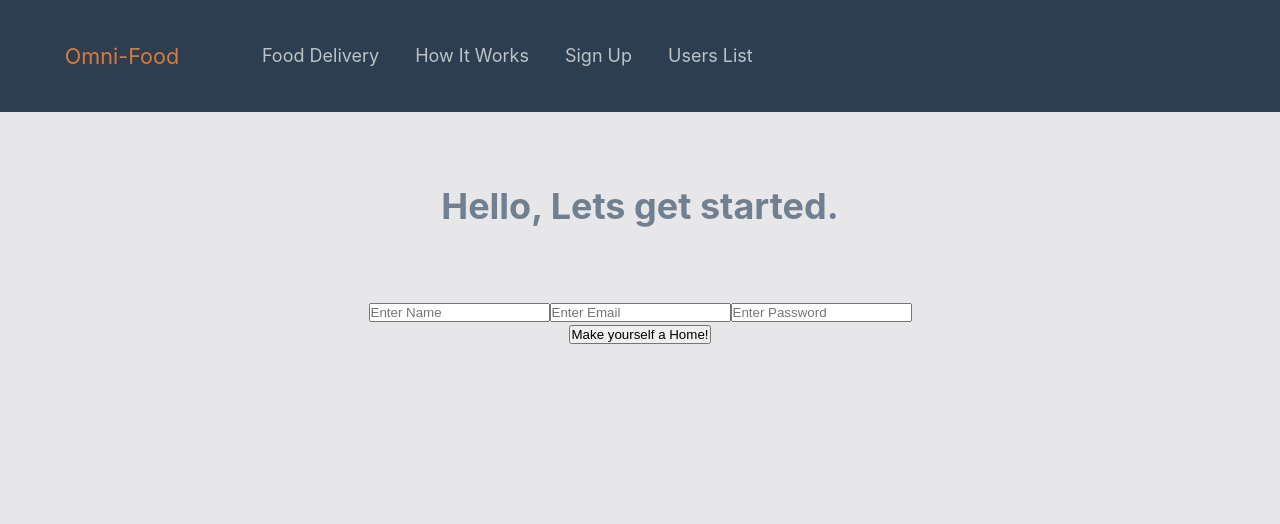
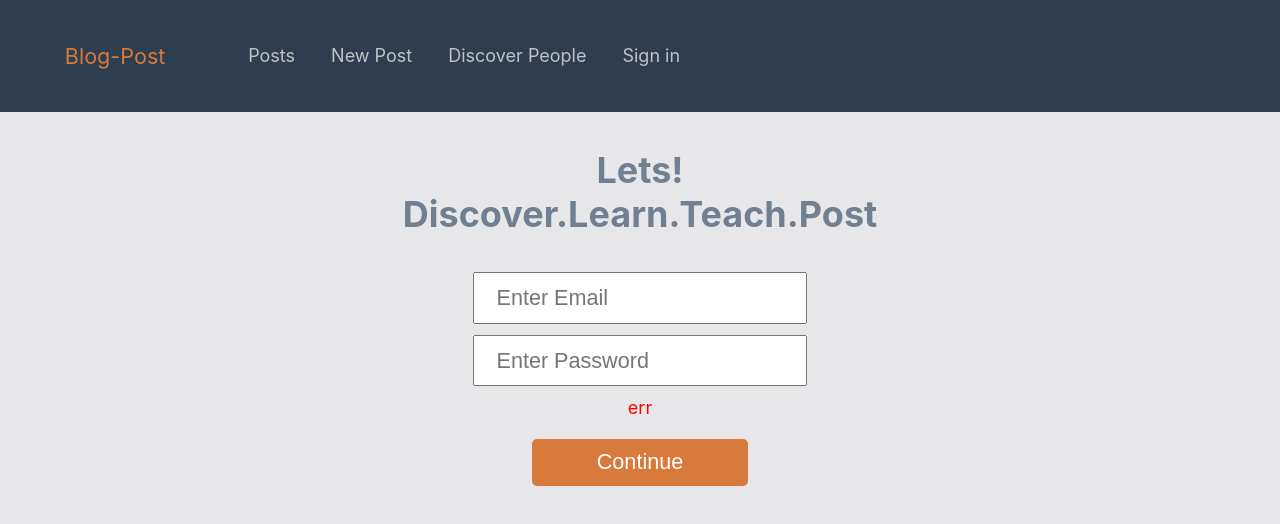
Before and after one commit to Pratikshinde1497/omnifood-ui, a React (Create React App) app: page /add-user in a window 1280 px wide. Shown: the top 524 px of the page. Built offline with nearby package versions, Linux system fonts and the light colour scheme.

Commit message:
add create-post, list-posts view

```diff
--- a/src/App.css
+++ b/src/App.css
@@ -14,7 +14,7 @@ body {
 
 h3 {
   color: slategray;
-  margin: 2em;
+  margin: 1em;
   font-size: 200%;
   font-style: 100;
 }
@@ -68,3 +68,37 @@ h3 {
 .component {
   height: auto;
 }
+
+.container {
+  width: 50%;
+  margin: auto auto;
+}
+
+.formContainer {
+  text-align: -webkit-center;
+}
+
+.inputField {
+  padding: .5em 1em;
+  display: block;
+  margin-bottom: .5em;
+  font-size: 120%;
+}
+
+.btn {
+  padding: .5em 3em;
+  margin-top: 1.5em;
+  font-size: 120%;
+}
+
+.continue {
+  color: #fff;
+  background-color: #d87a3b;
+  border-style: none;
+  border-radius: 5px;
+}
+
+.errField {
+  height: .5em;
+  color: red;
+}
--- a/src/App.js
+++ b/src/App.js
@@ -3,8 +3,8 @@ import { BrowserRouter as Router, Route } from "react-router-dom";
 import { Navbar } from "./components/navbar";
 import { CreatePost } from "./components/create-post";
 import { AddUser } from "./components/add-user";
-import { MenuList } from "./components/menu-list";
-import { UsersList } from "./components/list-user";
+import { PostList } from "./components/list-posts";
+import { UsersList } from "./components/list-users";
 
 
 
@@ -43,7 +43,7 @@ class App extends Component {
         <Router>
           <Navbar/>
             <div className="component">
-              <Route path="/" exact component={MenuList} />
+              <Route path="/" exact component={PostList} />
               <Route path="/create-post" component={CreatePost} />
               <Route path="/add-user" component={AddUser} />
               <Route path="/users" component={UsersList}/>
--- a/src/components/add-user.css
+++ /dev/null
@@ -1,34 +0,0 @@
-.container {
-  /* background-color: blueviolet; */
-  width: 50%;
-  margin: auto auto;
-}
-
-/* .navbr {
-  background-color: darkslategray;
-  color: aliceblue;
-}
-
-input{
-  display: block;
-
-  margin-bottom: .5em;
-  text-align: center;
-  width: webkit-fill-available;
-}
-
-/* input :focus,
-input :active {
-  border: slategray;
-} */
-
-/* li {
-  list-style-type: none;
-  color: brown;
-}
-
-h3 {
-  color: slategray;
-  margin-top: 1;
-  margin-bottom: 1.5em;
-} */
--- a/src/components/add-user.js
+++ b/src/components/add-user.js
@@ -1,30 +1,24 @@
 import React, { Component } from 'react'
 import axios from "axios";
-import "./add-user.css"
+
 export class AddUser extends Component {
-
   constructor(props) {
     super(props);
 
-
-    this.setName = this.setName.bind(this);
     this.setEmail = this.setEmail.bind(this);
     this.setPassword = this.setPassword.bind(this);
     this.onSubmit = this.onSubmit.bind(this)
 
     this.state = {
-      name : '',
+      user: [],
       email: '',
-      password: ''
+      password: '',
+      err: ''
     }
-
-
   }
 
-  setName(e) {
-    this.setState({
-      name: e.target.value
-    })
+  componentDidMount() {
+
   }
 
   setEmail(e) {
@@ -40,38 +34,42 @@ export class AddUser extends Component {
   }
 
   onSubmit(e) {
-    // console.log(this.state);
     e.preventDefault();
-    const newUser = {
-      name: this.state.name,
+    const user = {
       email: this.state.email,
       password: this.state.password
     }
-    console.log({newUser: newUser});
+    axios.post("http://localhost:8000/isUser/", user)
+    .then(res=> res.json())
+    .then(res=> this.setState({
+      user: res
+    }))
+    .catch(err=> this.setState({
+      err: err
+    }))
 
-    axios.post("http://localhost:8000/users/", {newUser})
-    .then(res=> console.log(res.data))
-    .catch(err=> console.log(err));
+    // this.setState({
+    //   email: '',
+    //   password: '',
+    //   err: ''
+    // })
 
-    this.setState({
-      name: '',
-      email: '',
-      password: ''
-    })
-
-    window.location='/'
+    // window.location='/'
   }
 
   render() {
     return (
       <div className="container">
-        <h3>Hello, Lets get started.</h3>
-        <form onSubmit={this.onSubmit} >
-          <input type="text" placeholder="Enter Name" value={this.state.name} onChange={this.setName}/>
-          <input type="email" placeholder="Enter Email" value={this.state.email} onChange={this.setEmail}/>
-          <input type="password" placeholder="Enter Password" value={this.state.password} onChange={this.setPassword}/>
-
-          <button type="Submit">Make yourself a Home!</button>
+        <h3>Lets! Discover.Learn.Teach.Post</h3>
+        <form onSubmit={this.onSubmit} className="formContainer">
+          <input className="inputField" type="email" placeholder="Enter Email" value={this.state.email} onChange={this.setEmail}/>
+          <input className="inputField" type="password" placeholder="Enter Password" value={this.state.password} onChange={this.setPassword}/>
+          {
+            (this.state.err)
+          ? <p className="errField">{this.state.err}</p>
+          : <p className="errField">err</p>
+        }
+          <button className="btn continue" type="Submit">Continue</button>
         </form>
       </div>
     )
--- a/src/components/create-post.js
+++ b/src/components/create-post.js
@@ -2,14 +2,70 @@ import React, { Component } from 'react'
 // import PropTypes from 'prop-types'
 
 export class CreatePost extends Component {
-  // static propTypes = {
+  constructor(props) {
+    super(props);
 
-  // }
+    this.setTitle = this.setTitle.bind(this);
+    this.setContent = this.setContent.bind(this);
+    this.setComments = this.setComments.bind(this);
+    this.onSubmit = this.onSubmit.bind(this)
+
+    this.state = {
+      title: '',
+      content: '',
+      author: '',
+      comments: [],
+    }
+  }
+
+  setTitle(e) {
+    this.setState({
+      title: e.target.value
+    })
+  }
+
+  setContent(e) {
+    this.setState({
+      content: e.target.value
+    })
+  }
+
+  setComments(e) {
+    this.setState({
+      comments: [...e.target.value]
+    })
+  }
+
+  onSubmit(e) {
+    e.preventDefault();
+    let {title, content} = this.state;
+    console.log(title, content);
+    let newBlog = {
+      title,
+      content,
+      author: '',
+
+    }
+
+    axios.post("http://localhost:8000/blogs/", newBlog)
+    .then(res=> res.json())
+    .then(res=> this.setState({
+      user: res
+    }))
+    .catch(err=> this.setState({
+      err: err
+    }))
+  }
 
   render() {
     return (
       <div>
-        <p>CreatePost</p>
+        <h3>Lets! Do It</h3>
+        <form onSubmit={this.onSubmit} className="formContainer">
+          <input className="inputField" type="text" placeholder="Title" value={this.state.title} onChange={this.setTitle}/>
+          <textarea className="inputField" placeholder="Post Content" value={this.state.content} onChange={this.setContent}/>
+          <button className="btn continue" type="Submit">Post It!</button>
+        </form>
       </div>
     )
   }
--- a/src/components/menu-list.js
+++ b/src/components/list-posts.js
@@ -1,7 +1,7 @@
 import React, { Component } from 'react'
 // import PropTypes from 'prop-types'
 
-export class MenuList extends Component {
+export class PostList extends Component {
   // static propTypes = {
 
   // }
@@ -15,4 +15,4 @@ export class MenuList extends Component {
   }
 }
 
-export default MenuList
+export default PostList
--- a/src/components/navbar.css
+++ /dev/null
@@ -1,4 +0,0 @@
-/* .container {
-  width: 50%;
-  margin: auto auto;
-} */
--- a/src/components/navbar.js
+++ b/src/components/navbar.js
@@ -5,19 +5,19 @@ export class Navbar extends Component {
   render() {
     return (
       <nav className="navbar">
-        <Link to="/" className="navbar-brand">Omni-Food</Link>
+        <Link to="/" className="navbar-brand">Blog-Post</Link>
           <ul className="navbar-nav mr-auto">
             <li className="navbar-item">
-              <Link to="/" className="nav-link">Food Delivery</Link>
+              <Link to="/" className="nav-link">Posts</Link>
             </li>
             <li>
-              <Link to="/create-post" className="nav-link">How It Works</Link>
+              <Link to="/create-post" className="nav-link">New Post</Link>
             </li>
             <li>
-              <Link to="/add-user" className="nav-link">Sign Up</Link>
+            <Link to="/users" className="nav-link">Discover People</Link>
             </li>
             <li>
-              <Link to="/users" className="nav-link">Users List</Link>
+              <Link to="/add-user" className="nav-link">Sign in</Link>
             </li>
           </ul>
       </nav>
```
Also changed, not shown: src/components/list-users.js (renamed from src/components/list-user.js).
